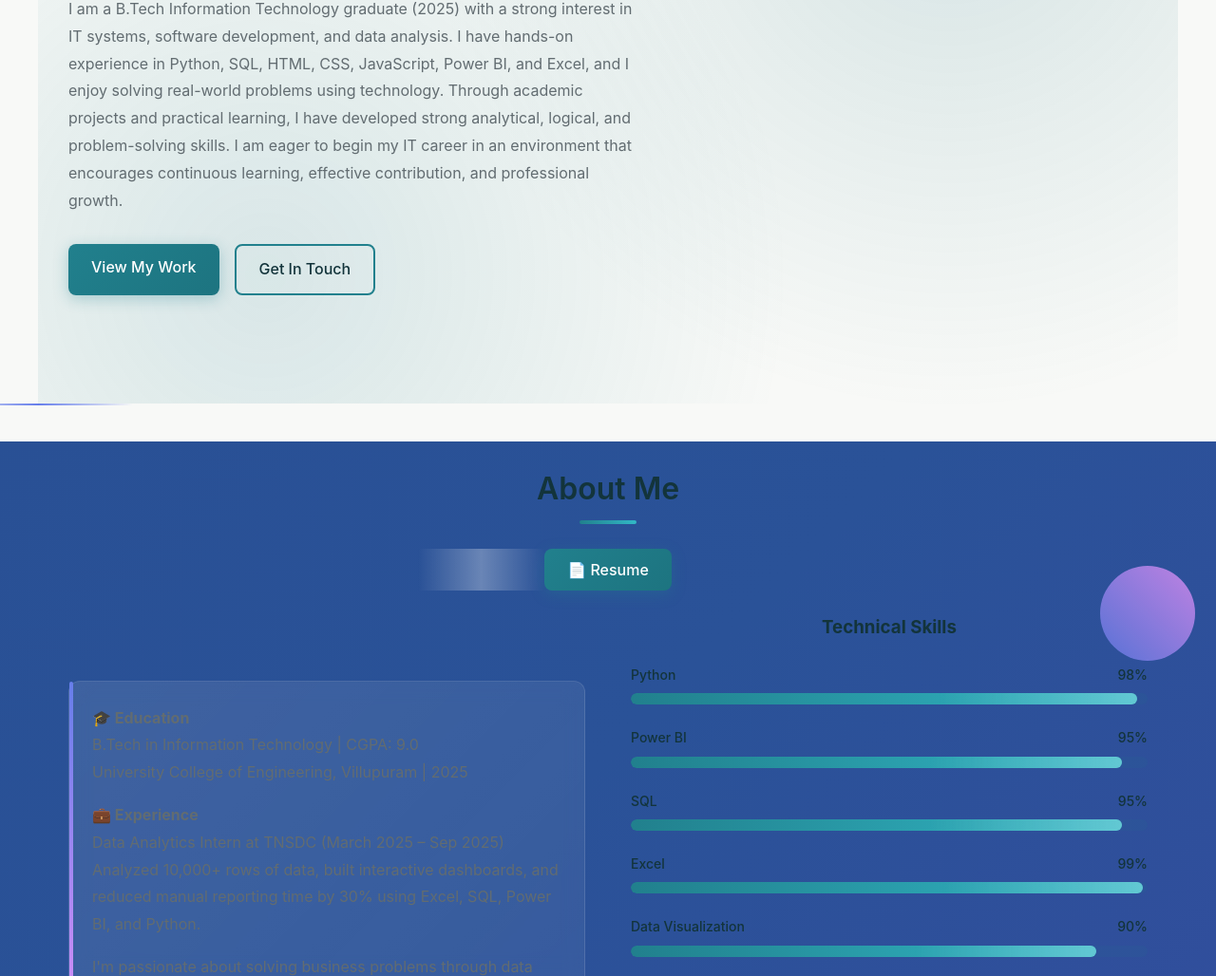
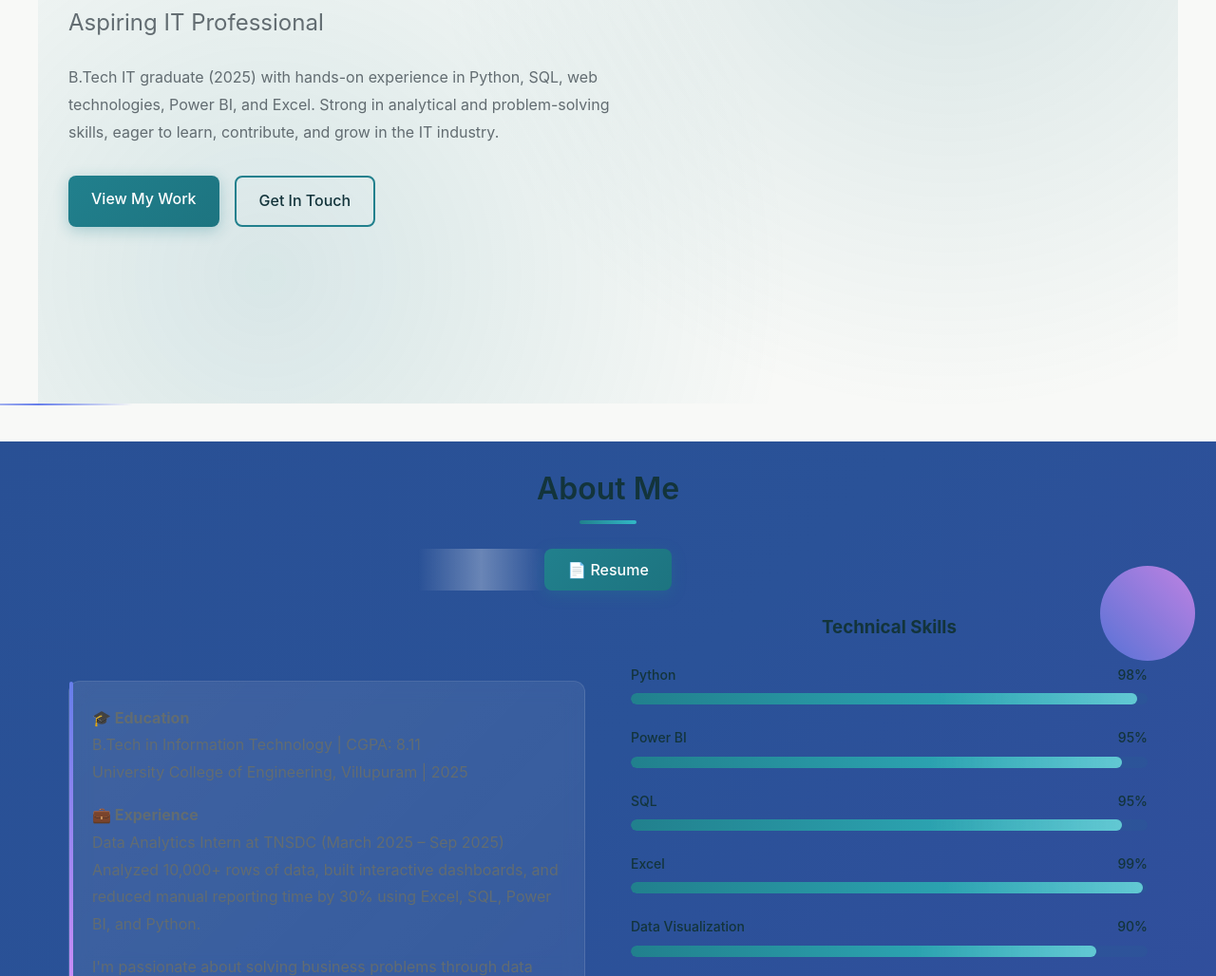
Before and after one commit to K-Vasuki/VK-portfolio, a plain HTML site: page index.html in a window 1280 px wide. Shown: the part 335-1363 px from the top of the page at 95% size. Drawn offline with Linux system fonts and the light colour scheme; a web font is replaced by a local one.

Commit message:
Revise personal introduction and education CGPA
Updated personal description and education details.

```diff
--- a/index.html
+++ b/index.html
@@ -28,14 +28,10 @@
         <h1>Hi, I'm <span class="gradient-text">Vasuki K</span> </h1>
         <p class="subtitle">Aspiring IT Professional </p>
         <p class="description">
-           I am a B.Tech Information Technology graduate (2025) with a strong interest in IT systems,
-software development, and data analysis. I have hands-on experience in Python, SQL,
-HTML, CSS, JavaScript, Power BI, and Excel, and I enjoy solving real-world problems
-using technology.
+           B.Tech IT graduate (2025) with hands-on experience in Python, SQL, web technologies,
+Power BI, and Excel. Strong in analytical and problem-solving skills, eager to learn,
+contribute, and grow in the IT industry.
 
-Through academic projects and practical learning, I have developed strong analytical,
-logical, and problem-solving skills. I am eager to begin my IT career in an environment
-that encourages continuous learning, effective contribution, and professional growth.
 </p>
         <div class="cta-buttons">
             <a href="#projects" class="btn btn-primary">View My Work</a>
@@ -60,7 +56,7 @@ that encourages continuous learning, effective contribution, and professional gr
             <div class="about-text">
                 <p>
                     <strong>🎓 Education</strong><br>
-                    B.Tech in Information Technology | CGPA: 9.0<br>
+                    B.Tech in Information Technology | CGPA: 8.11<br>
                     University College of Engineering, Villupuram | 2025
                 </p>
                 <p>
```
